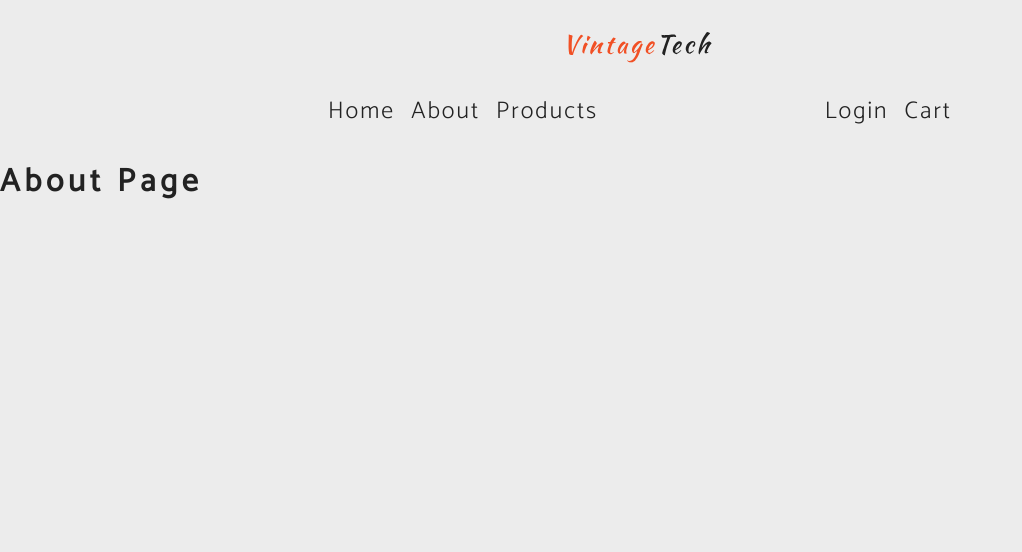
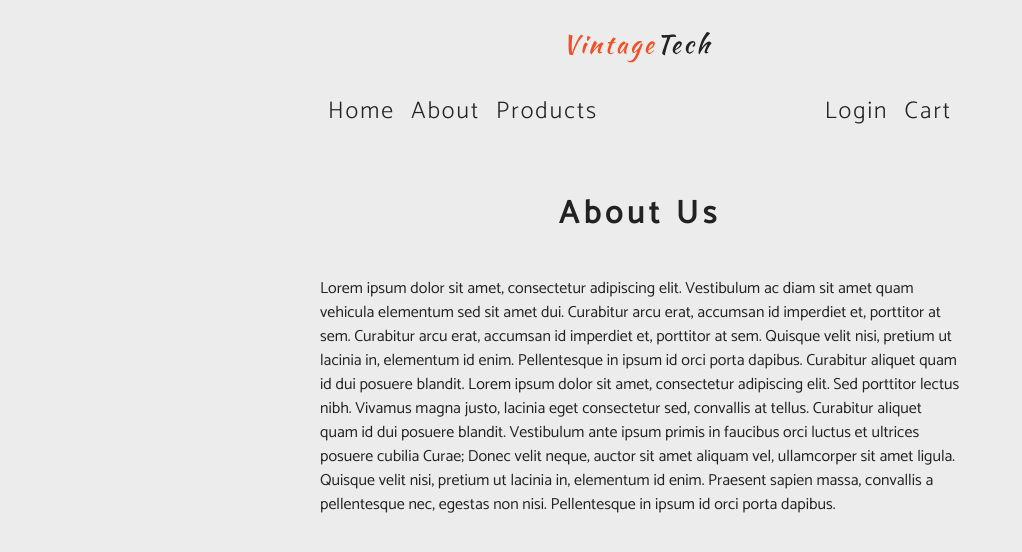
Before and after one commit to jstonedev/vintage-tech-app, a React (Create React App) app: page /about in a window 1280 px wide. Shown: the top 552 px of the page, without its empty margins (0-1022 px from the left). Built offline with nearby package versions, Linux system fonts and the light colour scheme.

Commit message:
modify: add content & styling to about page

```diff
--- a/src/App.css
+++ b/src/App.css
@@ -182,3 +182,28 @@ Header
 		margin: 0 0.5rem;
 	}
 }
+
+/*
+======
+About
+======
+*/
+.about-section {
+	width: var(--smallWidth);
+	max-width: var(--maxWidth);
+	padding-top: 2rem;
+	margin: 0 auto;
+}
+
+.about-section h1 {
+	font-size: 2rem;
+	text-transform: capitalize;
+	letter-spacing: var(--mainSpacing);
+	text-align: center;
+	margin-bottom: 2.5rem;
+}
+
+.about-section p {
+	line-height: 1.5rem;
+	font-weight: 400;
+}
--- a/src/pages/AboutPage.js
+++ b/src/pages/AboutPage.js
@@ -2,9 +2,25 @@ import React from "react";
 
 const AboutPage = () => {
 	return (
-		<div>
-			<h1>About Page</h1>
-		</div>
+		<section className="section about-section">
+			<h1>About Us</h1>
+			<p>
+				Lorem ipsum dolor sit amet, consectetur adipiscing elit. Vestibulum ac
+				diam sit amet quam vehicula elementum sed sit amet dui. Curabitur arcu
+				erat, accumsan id imperdiet et, porttitor at sem. Curabitur arcu erat,
+				accumsan id imperdiet et, porttitor at sem. Quisque velit nisi, pretium
+				ut lacinia in, elementum id enim. Pellentesque in ipsum id orci porta
+				dapibus. Curabitur aliquet quam id dui posuere blandit. Lorem ipsum
+				dolor sit amet, consectetur adipiscing elit. Sed porttitor lectus nibh.
+				Vivamus magna justo, lacinia eget consectetur sed, convallis at tellus.
+				Curabitur aliquet quam id dui posuere blandit. Vestibulum ante ipsum
+				primis in faucibus orci luctus et ultrices posuere cubilia Curae; Donec
+				velit neque, auctor sit amet aliquam vel, ullamcorper sit amet ligula.
+				Quisque velit nisi, pretium ut lacinia in, elementum id enim. Praesent
+				sapien massa, convallis a pellentesque nec, egestas non nisi.
+				Pellentesque in ipsum id orci porta dapibus.{" "}
+			</p>
+		</section>
 	);
 };
 
```
